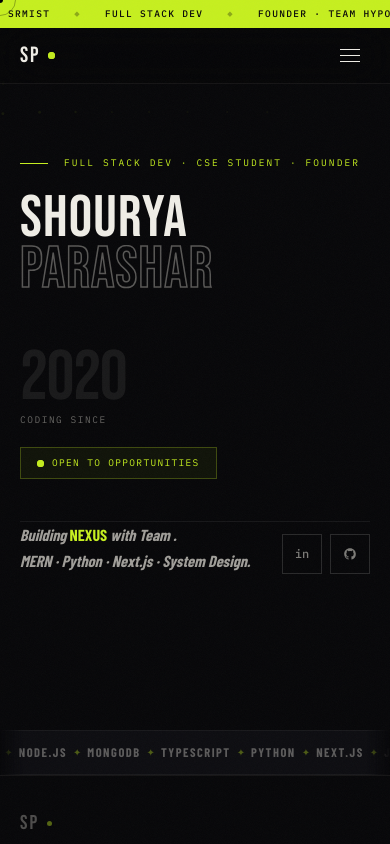
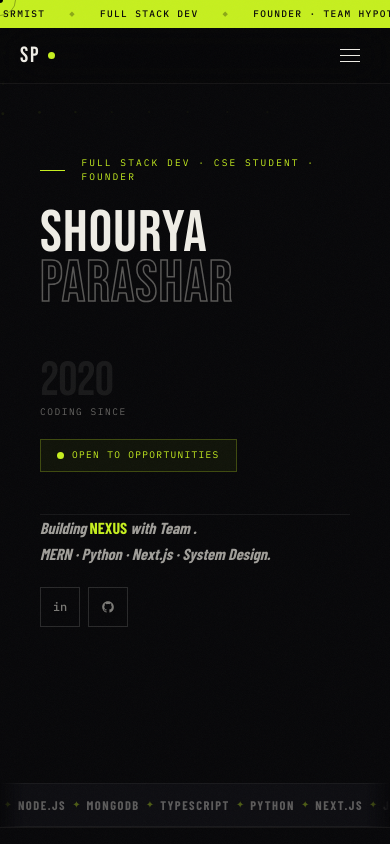
Before and after one commit to im-shourya/portfolio, a React (Vite) app: page / in a window 390 px wide. Shown: the top 844 px of the page. Built offline with nearby package versions, Linux system fonts and the light colour scheme; the HTML template or start-up script is replaced by a standard one; a web font is replaced by a local one.

Commit message:
Responsive for mobile and Hover updated Part 3

```diff
--- a/src/components/About.tsx
+++ b/src/components/About.tsx
@@ -31,11 +31,13 @@ const About = () => (
           CS Engineering student at SRM Institute. I build things that ship — from competitive DSA grind to full-stack production systems. Every project is a chance to do something I've never done before.
         </p>
         <p className="r rd2 font-mono text-[11.5px] md:text-[12.5px] font-light leading-7 md:leading-8 mb-5" style={{ color: "rgba(242,239,230,.6)" }}>
-          Currently Founder &amp; Lead Dev at{" "}
+          Currently Technical Member at
+          {/* &amp; Lead Dev  */}
+          {" "}
           <a href="https://github.com/im-shourya" target="_blank" rel="noreferrer" className="text-lime no-underline hover:underline">
-            Team Hypothesis
+            HackerRanck Campus Crew
           </a>
-          , building NEXUS — a platform digitizing digitizes athelet discovery operations. HackerRank Campus Crew, open-source contributor, and occasional hackathon troublemaker.
+          , &amp; building NEXUS — a platform digitizing digitizes athelet discovery operations. HackerRank Campus Crew, open-source contributor, and occasional hackathon troublemaker.
         </p>
       </div>
 
--- a/src/components/Hero.tsx
+++ b/src/components/Hero.tsx
@@ -1,3 +1,187 @@
+// import { useEffect, useRef, useState } from "react";
+// import HeroCanvas from "./HeroCanvas";
+
+// const Hero = () => {
+//   const [yearCount, setYearCount] = useState(2020);
+//   const heroRef = useRef<HTMLElement>(null);
+//   const lastNameRef = useRef<HTMLSpanElement>(null);
+
+//   // Year counter — animate 1990 → 2020 on first visibility
+//   useEffect(() => {
+//     const el = heroRef.current;
+//     if (!el) return;
+//     let done = false;
+//     const obs = new IntersectionObserver(
+//       ([e]) => {
+//         if (e.isIntersecting && !done) {
+//           done = true;
+//           let v = 1990;
+//           const step = () => {
+//             v += 1;
+//             setYearCount(v);
+//             if (v < 2020) requestAnimationFrame(step);
+//           };
+//           requestAnimationFrame(step);
+//         }
+//       },
+//       { threshold: 0.5 }
+//     );
+//     obs.observe(el);
+//     return () => obs.disconnect();
+//   }, []);
+
+//   // Last name scramble on hover
+//   const handleScramble = () => {
+//     const el = lastNameRef.current;
+//     if (!el) return;
+//     const original = "PARASHAR";
+//     const chars = "ABCDEFGHIJKLMNOPQRSTUVWXYZ0123456789";
+//     let iters = 0;
+//     const iv = setInterval(() => {
+//       el.textContent = original
+//         .split("")
+//         .map((c, i) => (i < iters ? original[i] : chars[Math.floor(Math.random() * chars.length)]))
+//         .join("");
+//       if (iters >= original.length) {
+//         clearInterval(iv);
+//         el.textContent = original;
+//       }
+//       iters += 0.45;
+//     }, 38);
+//   };
+
+//   return (
+//     <section id="hero" ref={heroRef} className="py-[156px] px-5 md:px-10 relative overflow-hidden">
+//       <HeroCanvas />
+
+//       {/* Main hero grid */}
+//       <span className="grid grid-cols-1 md:grid-cols-[1fr_auto] items-end gap-6 md:gap-10 relative z-[1]">
+//         <span>
+//           <span
+//             className="font-mono text-[9.5px] tracking-[0.22em] uppercase flex items-center gap-4 mb-5.5 opacity-0"
+//             style={{ color: "hsl(var(--lime))", animation: "fadeInUp .8s ease .5s forwards" }}
+//           >
+//             <span className="w-7 h-px" style={{ background: "hsl(var(--lime))" }} />
+//             Full Stack Dev · CSE Student · Founder
+//           </span>
+//           <h1 className="font-display leading-[0.86] tracking-[0.02em] relative py-6 md:py-10" style={{ fontSize: "clamp(56px,15vw,200px)" }}>
+//             <span className="overflow-hidden block">
+//               <span className="block" style={{ transform: "translateY(110%)", animation: "slideUp .95s var(--ease-out) .55s forwards" }}>
+//                 SHOURYA
+//               </span>
+//             </span>
+//             <span className="overflow-hidden block">
+//               <span
+//                 ref={lastNameRef}
+//                 className="cursor-pointer"
+//                 style={{
+//                   transform: "translateY(110%)",
+//                   animation: "slideUp .95s var(--ease-out) .68s forwards",
+//                   color: "transparent",
+//                   WebkitTextStroke: "1.5px rgba(242,239,230,.35)",
+//                   transition: "all .35s ease",
+//                 }}
+//                 onMouseEnter={(e) => {
+//                   const s = e.currentTarget.style as CSSStyleDeclaration & { webkitTextFillColor: string; webkitTextStroke: string };
+//                   s.webkitTextFillColor = "hsl(var(--lime))";
+//                   s.webkitTextStroke = "1.5px hsl(var(--lime))";
+//                   s.textShadow = "0 0 60px rgba(200,240,32,.2)";
+//                   handleScramble();
+//                 }}
+//                 onMouseLeave={(e) => {
+//                   const s = e.currentTarget.style as CSSStyleDeclaration & { webkitTextFillColor: string; webkitTextStroke: string };
+//                   s.webkitTextFillColor = "transparent";
+//                   s.webkitTextStroke = "1.5px rgba(242,239,230,.35)";
+//                   s.textShadow = "none";
+//                 }}
+//               >
+//                 PARASHAR
+//               </span>
+//             </span>
+//           </h1>
+//         </span>
+
+//         <span
+//           className="flex flex-col items-start md:items-end gap-5 pb-1.5 opacity-0 relative z-[1]"
+//           style={{ animation: "fadeInUp .8s ease .9s forwards" }}
+//         >
+//           <span className="text-left md:text-right">
+//             <div
+//               className="font-display leading-none tracking-[-0.02em]"
+//               style={{ fontSize: "clamp(70px,9vw,110px)", color: "rgba(242,239,230,.08)" }}
+//             >
+//               {yearCount}
+//             </div>
+//             <div className="text-[9.5px] tracking-[0.16em] uppercase" style={{ color: "rgba(242,239,230,.4)" }}>
+//               Coding since
+//             </div>
+//           </span>
+//           <div
+//             className="flex items-center gap-2 text-[9.5px] tracking-[0.14em] uppercase py-2 px-4"
+//             style={{
+//               color: "hsl(var(--lime))",
+//               border: "1px solid rgba(200,240,32,.25)",
+//               background: "rgba(200,240,32,.05)",
+//               backdropFilter: "blur(4px)",
+//             }}
+//           >
+//           <div className="w-[7px] h-[7px] rounded-full flex-shrink-0" style={{ background: "hsl(var(--lime))", animation: "blink 2.8s ease-in-out infinite" }} />
+//             Open to Opportunities
+//           </div>
+//         </span>
+//       </span>
+
+//       {/* Bottom strip */}
+//       <div
+//         className="flex items-end justify-between flex-wrap gap-5 pt-6.5 mt-9 relative z-[1] opacity-0"
+//         style={{ borderTop: "1px solid rgba(242,239,230,.07)", animation: "fadeInUp .8s ease 1.1s forwards" }}
+//       >
+//         <p className="font-condensed font-light italic leading-relaxed max-w-[500px]" style={{ fontSize: "clamp(16px,2vw,22px)", color: "rgba(242,239,230,.65)" }}>
+//           Building <strong className="text-lime not-italic font-bold">NEXUS</strong> with Team .
+//           <br />
+//           MERN · Python · Next.js · System Design.
+//         </p>
+//         <div className="flex gap-2">
+//           <a
+//             href="https://www.linkedin.com/in/im-shourya/"
+//             target="_blank"
+//             rel="noreferrer"
+//             className="soc w-10 h-10 flex items-center justify-center text-xs font-mono font-medium no-underline"
+//             style={{ border: "1px solid rgba(242,239,230,.15)", color: "rgba(242,239,230,.5)", transition: "all .25s var(--ease-out)" }}
+//             onMouseEnter={(e) => { e.currentTarget.style.borderColor = "hsl(var(--lime))"; e.currentTarget.style.color = "hsl(var(--lime))"; e.currentTarget.style.transform = "translateY(-4px)"; e.currentTarget.style.boxShadow = "0 8px 20px rgba(200,240,32,.15)"; }}
+//             onMouseLeave={(e) => { e.currentTarget.style.borderColor = "rgba(242,239,230,.15)"; e.currentTarget.style.color = "rgba(242,239,230,.5)"; e.currentTarget.style.transform = "none"; e.currentTarget.style.boxShadow = "none"; }}
+//           >
+//             in
+//           </a>
+//           <a
+//             href="https://github.com/im-shourya"
+//             target="_blank"
+//             rel="noreferrer"
+//             className="soc w-10 h-10 flex items-center justify-center text-xs font-mono font-medium no-underline"
+//             style={{ border: "1px solid rgba(242,239,230,.15)", color: "rgba(242,239,230,.5)", transition: "all .25s var(--ease-out)" }}
+//             onMouseEnter={(e) => { e.currentTarget.style.borderColor = "hsl(var(--lime))"; e.currentTarget.style.color = "hsl(var(--lime))"; e.currentTarget.style.transform = "translateY(-4px)"; e.currentTarget.style.boxShadow = "0 8px 20px rgba(200,240,32,.15)"; }}
+//             onMouseLeave={(e) => { e.currentTarget.style.borderColor = "rgba(242,239,230,.15)"; e.currentTarget.style.color = "rgba(242,239,230,.5)"; e.currentTarget.style.transform = "none"; e.currentTarget.style.boxShadow = "none"; }}
+//           >
+//             <svg width="14" height="14" viewBox="0 0 24 24" fill="currentColor">
+//               <path d="M12 2C6.477 2 2 6.484 2 12.017c0 4.425 2.865 8.18 6.839 9.504.5.092.682-.217.682-.483 0-.237-.008-.868-.013-1.703-2.782.605-3.369-1.343-3.369-1.343-.454-1.158-1.11-1.466-1.11-1.466-.908-.62.069-.608.069-.608 1.003.07 1.531 1.032 1.531 1.032.892 1.53 2.341 1.088 2.91.832.092-.647.35-1.088.636-1.338-2.22-.253-4.555-1.113-4.555-4.951 0-1.093.39-1.988 1.029-2.688-.103-.253-.446-1.272.098-2.65 0 0 .84-.27 2.75 1.026A9.564 9.564 0 0112 6.844c.85.004 1.705.115 2.504.337 1.909-1.296 2.747-1.027 2.747-1.027.546 1.379.202 2.398.1 2.651.64.7 1.028 1.595 1.028 2.688 0 3.848-2.339 4.695-4.566 4.943.359.309.678.92.678 1.855 0 1.338-.012 2.419-.012 2.747 0 .268.18.58.688.482A10.019 10.019 0 0022 12.017C22 6.484 17.522 2 12 2z" />
+//             </svg>
+//           </a>
+//         </div>
+//       </div>
+
+//       {/* Scroll indicator
+//       <div className="absolute bottom-9 left-1/2 -translate-x-1/2 flex flex-col items-center gap-2.5 text-[9px] tracking-[0.2em] uppercase font-mono z-[1]" style={{ color: "rgba(242,239,230,.3)" }}>
+//         <div className="w-px h-14" style={{ background: "linear-gradient(to bottom, transparent, rgba(242,239,230,.2))", animation: "scrollPulse 2.2s ease-in-out infinite" }} />
+//         <span>Scroll</span>
+//       </div> */}
+//     </section>
+//   );
+// };
+
+// export default Hero;
+
+
+
 import { useEffect, useRef, useState } from "react";
 import HeroCanvas from "./HeroCanvas";
 
@@ -51,7 +235,7 @@ const Hero = () => {
   };
 
   return (
-    <section id="hero" ref={heroRef} className="py-[156px] px-5 md:px-10 relative overflow-hidden">
+    <section id="hero" ref={heroRef} className="py-[156px] px-10 relative overflow-hidden">
       <HeroCanvas />
 
       {/* Main hero grid */}
@@ -102,20 +286,20 @@ const Hero = () => {
         </span>
 
         <span
-          className="flex flex-col items-start md:items-end gap-5 pb-1.5 opacity-0 relative z-[1]"
+          className="flex flex-col items-start gap-5 pb-1.5 opacity-0 relative z-[1]"
           style={{ animation: "fadeInUp .8s ease .9s forwards" }}
         >
-          <div className="text-left md:text-right">
+          <span className="text-left md:text-right">
             <div
               className="font-display leading-none tracking-[-0.02em]"
-              style={{ fontSize: "clamp(70px,9vw,110px)", color: "rgba(242,239,230,.08)" }}
+              style={{ fontSize: "clamp(48px,9vw,110px)", color: "rgba(242,239,230,.08)" }}
             >
               {yearCount}
             </div>
             <div className="text-[9.5px] tracking-[0.16em] uppercase" style={{ color: "rgba(242,239,230,.4)" }}>
               Coding since
             </div>
-          </div>
+          </span>
           <div
             className="flex items-center gap-2 text-[9.5px] tracking-[0.14em] uppercase py-2 px-4"
             style={{
```
